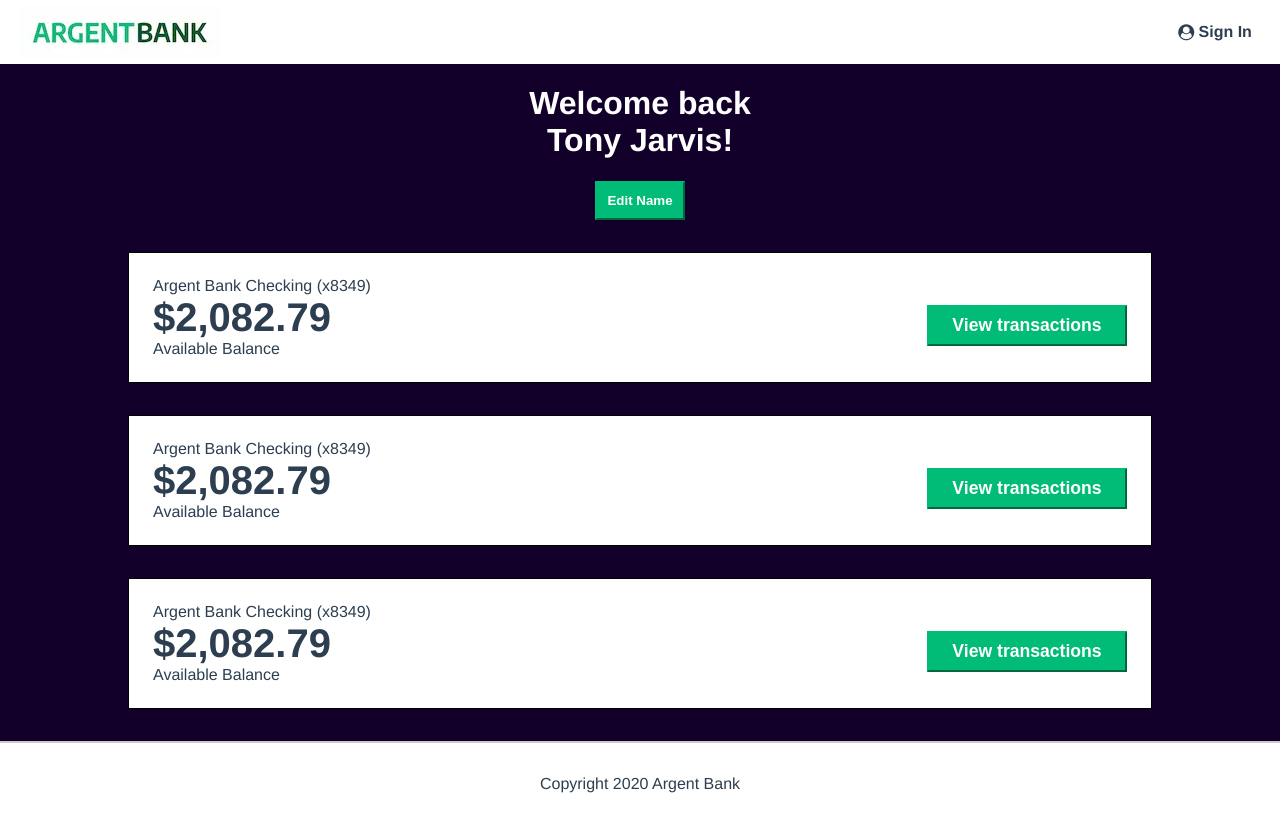
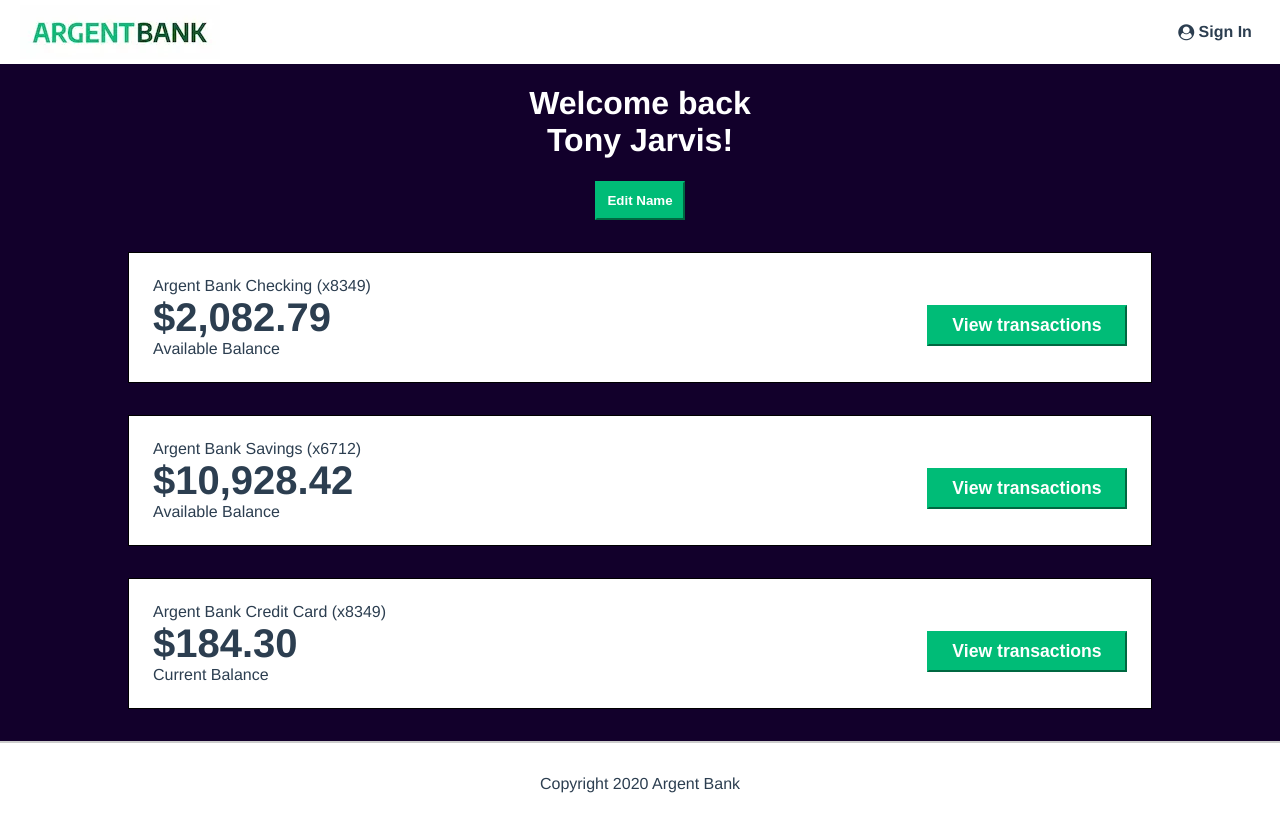
Before and after one commit to Xaarty/projet11, a React (Vite) app in the folder Bank/: page /user in a window 1280 px wide. Built offline with nearby package versions, Linux system fonts and the light colour scheme.

Commit message:
changes user integration

```diff
--- a/Bank/src/components/Balance-card.jsx
+++ b/Bank/src/components/Balance-card.jsx
@@ -1,10 +1,10 @@
-export default function Balance () {
+export default function Balance (props) {
     return (
         <section className="account">
         <div className="account-content-wrapper">
-          <h3 className="account-title">Argent Bank Checking (x8349)</h3>
-          <p className="account-amount">$2,082.79</p>
-          <p className="account-amount-description">Available Balance</p>
+          <h3 className="account-title">{props.title}</h3>
+          <p className="account-amount">{props.amount}</p>
+          <p className="account-amount-description">{props.balance}</p>
         </div>
         <div className="account-content-wrapper cta">
           <button className="transaction-button">View transactions</button>
--- a/Bank/src/components/button.jsx
+++ /dev/null
@@ -1,5 +0,0 @@
-export default function Button() {
-    return (
-        <input type="submit" name="button" value="Sign In" className="sign-in-button" />
-    )
-}
--- a/Bank/src/components/form.jsx
+++ b/Bank/src/components/form.jsx
@@ -1,4 +1,3 @@
-import Button from "./button"
 import { Form } from "react-router-dom"
 
 export default function FormLog () {
@@ -16,8 +15,7 @@ export default function FormLog () {
             <input type="checkbox" id="remember-me" /><label htmlFor="remember-me"
               >Remember me</label>
           </div>
-          <Button />
-
+          <input type="submit" name="button" className="sign-in-button" value="Sign In"></input>
         </Form>
     )
 }
--- a/Bank/src/routes/user.jsx
+++ b/Bank/src/routes/user.jsx
@@ -1,16 +1,17 @@
-import Button from "../components/button"
-import Balance from "../components/Balance-card"
+import Balance from "../components/Balance-card";
+import jsonData from "../../userbank.json";
 
 export default function User() {
+    var json = jsonData;
     return (
         <section className="main bg-dark">
             <div className="header">
                 <h1>Welcome back<br />Tony Jarvis!</h1>
                 <button className="edit-button">Edit Name</button>
             </div>
-            <Balance />
-            <Balance />
-            <Balance />
+            {json.map((props) => (
+                <Balance title={props.title} amount={props.amount} balance={props.balance} key={props.id} />
+            ))}
         </section>
     )
 }
--- a/Bank/src/styles/pages/homepage.scss
+++ b/Bank/src/styles/pages/homepage.scss
@@ -1,4 +1,7 @@
-.hero {
+.home-content {
+  width: 100%;
+
+  .hero {
     background-position: 0 -50px;
     background-size: cover;
     background-repeat: no-repeat;
@@ -87,3 +90,4 @@
     font-weight: bold;
     margin-bottom: 0.5rem;
   }
+}
--- /dev/null
+++ b/Bank/userbank.json
@@ -0,0 +1,20 @@
+[
+    {
+      "id": "6ft52re84",
+      "title": "Argent Bank Checking (x8349)",
+      "amount": "$2,082.79",
+      "balance": "Available Balance"
+    },
+    {
+      "id": "6ft52re82",
+      "title": "Argent Bank Savings (x6712)",
+      "amount": "$10,928.42",
+      "balance": "Available Balance"
+    },
+    {
+      "id": "6ft52re67",
+      "title": "Argent Bank Credit Card (x8349)",
+      "amount": "$184.30",
+      "balance": "Current Balance"
+    }
+  ]
```
